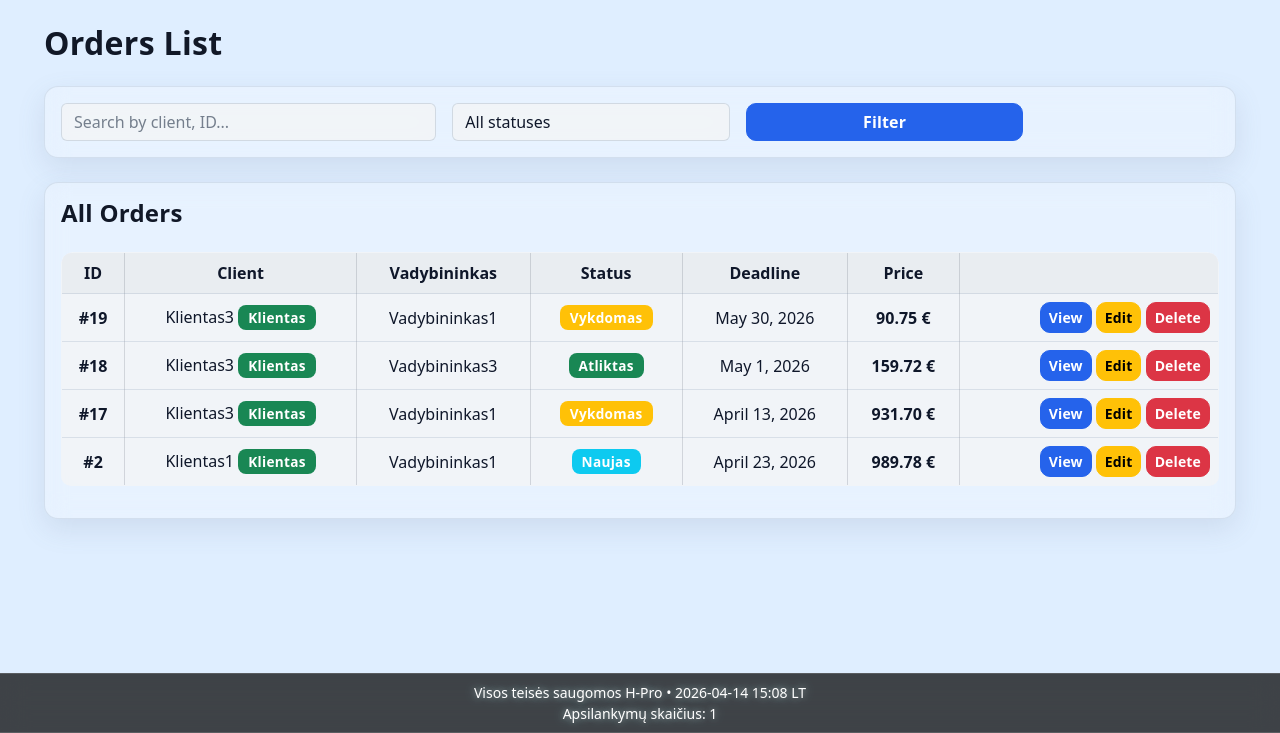
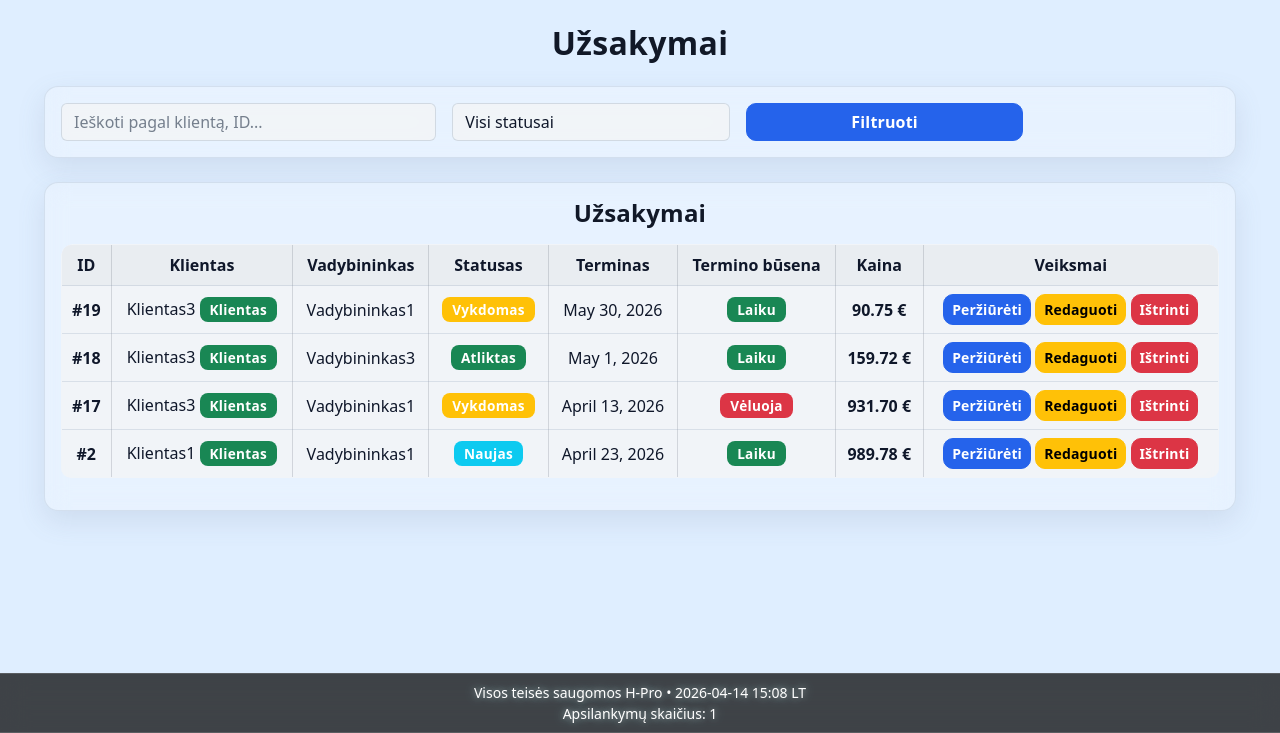
Before and after one commit to adrianaspan84/FinPro2, a Django app: page /orders/list/ in a window 1280 px wide. Shown: the part 67-800 px from the top of the page. Run offline with Django 5.2, Linux system fonts and the light colour scheme; a user stored in the database is signed in; data comes from the database, SQL or seed files in the repository; both versions use the stored data as it was after the commit.

Commit message:
update sutvarkytos klaidos

```diff
--- a/mysite/gallery/templates/gallery/gallery_list.html
+++ b/mysite/gallery/templates/gallery/gallery_list.html
@@ -45,7 +45,7 @@
     </div>
 
     {% if is_paginated %}
-    <nav class="mt-4" aria-label="Gallery pagination">
+    <nav class="mt-4 gallery-pagination" aria-label="Gallery pagination">
         <ul class="pagination justify-content-center">
             {% if page_obj.number > first_page %}
             <li class="page-item"><a class="page-link" href="?page={{ first_page }}" aria-label="First">&laquo;&laquo;</a></li>
--- a/mysite/orders/templates/orders/invoice.html
+++ b/mysite/orders/templates/orders/invoice.html
@@ -1,4 +1,5 @@
 {% load i18n %}
+{% load static %}
 {% get_current_language as CURRENT_LANGUAGE %}
 <!DOCTYPE html>
 <html lang="{{ CURRENT_LANGUAGE|default:'lt' }}">
@@ -211,7 +212,7 @@
         <table class="header-table">
             <tr>
                 <td style="width: 72px;">
-                    <img src="static/main/img/invoice-house-logo.svg" alt="H-Pro" class="logo">
+                    <img src="{% static 'main/img/h-pro-logo.svg' %}" alt="H-Pro" class="logo">
                 </td>
                 <td class="brand">
                     <h1>{{ company.name }}</h1>
--- a/mysite/orders/templates/orders/order_list.html
+++ b/mysite/orders/templates/orders/order_list.html
@@ -7,7 +7,7 @@
 {% block content %}
 <div class="container orders-wide-container mt-4">
 
-    <h2 class="fw-bold mb-4 order-list-title">{% trans "Orders List" %}</h2>
+    <h2 class="fw-bold mb-4 order-list-title text-center">{% trans "Užsakymai" %}</h2>
 
     <!-- SEARCH + FILTER BAR -->
     <div class="glass-card p-3 mb-4">
@@ -15,22 +15,22 @@
 
             <div class="col-md-4">
                 <input type="text" name="q" class="form-control"
-                       placeholder="{% trans 'Search by client, ID...' %}"
+                       placeholder="{% trans 'Ieškoti pagal klientą, ID...' %}"
                        value="{{ request.GET.q }}">
             </div>
 
             <div class="col-md-3">
                 <select name="status" class="form-select">
-                    <option value="">{% trans "All statuses" %}</option>
-                    <option value="new" {% if request.GET.status == 'new' %}selected{% endif %}>{% trans "New" %}</option>
-                    <option value="in_progress" {% if request.GET.status == 'in_progress' %}selected{% endif %}>{% trans "In Progress" %}</option>
-                    <option value="done" {% if request.GET.status == 'done' %}selected{% endif %}>{% trans "Done" %}</option>
-                    <option value="cancelled" {% if request.GET.status == 'cancelled' %}selected{% endif %}>{% trans "Cancelled" %}</option>
+                    <option value="">{% trans "Visi statusai" %}</option>
+                    <option value="new" {% if request.GET.status == 'new' %}selected{% endif %}>{% trans "Naujas" %}</option>
+                    <option value="in_progress" {% if request.GET.status == 'in_progress' %}selected{% endif %}>{% trans "Vykdomas" %}</option>
+                    <option value="done" {% if request.GET.status == 'done' %}selected{% endif %}>{% trans "Atliktas" %}</option>
+                    <option value="cancelled" {% if request.GET.status == 'cancelled' %}selected{% endif %}>{% trans "Atšauktas" %}</option>
                 </select>
             </div>
 
             <div class="col-md-3">
-                <button class="btn btn-primary w-100">{% trans "Filter" %}</button>
+                <button class="btn btn-primary w-100">{% trans "Filtruoti" %}</button>
             </div>
 
         </form>
@@ -40,28 +40,27 @@
     <div class="glass-card p-3">
 
         <div class="d-flex justify-content-between align-items-center mb-3">
-            <h4 class="fw-semibold">{% trans "All Orders" %}</h4>
+            <h4 class="fw-semibold text-center flex-grow-1 mb-0">{% trans "Užsakymai" %}</h4>
 
             {% if user.profile.role == 'client' %}
                 <a href="{% url 'create_order' %}" class="btn btn-success px-4">
-                    + {% trans "New Order" %}
+                    + {% trans "Naujas užsakymas" %}
                 </a>
             {% endif %}
         </div>
 
         <div class="table-responsive">
-            <table class="table table-hover align-middle {% if user.profile.role != 'client' %}orders-staff-table{% endif %}">
+            <table class="table table-hover align-middle orders-staff-table orders-centered-table">
                 <thead>
                     <tr>
                         <th>ID</th>
-                        <th>{% trans "Client" %}</th>
-                        {% if user.profile.role != 'client' %}
+                        <th>{% trans "Klientas" %}</th>
                         <th>{% trans "Vadybininkas" %}</th>
-                        {% endif %}
-                        <th>{% trans "Status" %}</th>
-                        <th class="num-col">{% trans "Deadline" %}</th>
-                        <th class="num-col">{% trans "Price" %}</th>
-                        <th></th>
+                        <th>{% trans "Statusas" %}</th>
+                        <th class="num-col">{% trans "Terminas" %}</th>
+                        <th>{% trans "Termino būsena" %}</th>
+                        <th class="num-col">{% trans "Kaina" %}</th>
+                        <th>{% trans "Veiksmai" %}</th>
                     </tr>
                 </thead>
                 <tbody>
@@ -76,11 +75,9 @@
                             {% role_badge order.client.profile.role %}
                         </td>
 
-                        {% if user.profile.role != 'client' %}
                         <td>
                             {{ order.manager.username|default:"-" }}
                         </td>
-                        {% endif %}
 
                         <td>
                             {% status_badge order.status %}
@@ -90,22 +87,34 @@
                             {{ order.deadline|default:"-" }}
                         </td>
 
+                        <td>
+                            {% if order.deadline %}
+                                {% if order.is_overdue %}
+                                    <span class="badge bg-danger">{% trans "Vėluoja" %}</span>
+                                {% else %}
+                                    <span class="badge bg-success">{% trans "Laiku" %}</span>
+                                {% endif %}
+                            {% else %}
+                                <span class="text-muted">-</span>
+                            {% endif %}
+                        </td>
+
                         <td class="fw-bold num-col">
                             {{ order.total_price|floatformat:2 }} €
                         </td>
 
-                        <td class="text-end">
+                        <td>
                             <a href="{% url 'order_detail' order.id %}" class="btn btn-sm btn-primary">
-                                {% trans "View" %}
+                                {% trans "Peržiūrėti" %}
                             </a>
 
                             {% if user.profile.role == 'client' %}
                                 <a href="{% url 'download_invoice' order.id %}" class="btn btn-sm btn-outline-secondary">
-                                    {% trans "Invoice PDF" %}
+                                    {% trans "Atsisiųsti sąskaitą (PDF)" %}
                                 </a>
                             {% else %}
                                 <a href="{% url 'edit_order' order.id %}" class="btn btn-sm btn-warning">
-                                    {% trans "Edit" %}
+                                    {% trans "Redaguoti" %}
                                 </a>
 
                                 <form method="post" action="{% url 'delete_order' order.id %}" class="d-inline">
@@ -114,9 +123,9 @@
                                     <button
                                         type="submit"
                                         class="btn btn-sm btn-danger"
-                                        onclick="return confirm('{% trans "Are you sure you want to delete this order?" %}');"
+                                        onclick="return confirm('{% trans "Ar tikrai norite ištrinti šį užsakymą?" %}');"
                                     >
-                                        {% trans "Delete" %}
+                                        {% trans "Ištrinti" %}
                                     </button>
                                 </form>
                             {% endif %}
@@ -125,8 +134,8 @@
                     </tr>
                     {% empty %}
                     <tr>
-                        <td colspan="{% if user.profile.role != 'client' %}7{% else %}6{% endif %}" class="text-center text-muted py-4">
-                            {% trans "No orders found." %}
+                        <td colspan="8" class="text-center text-muted py-4">
+                            {% trans "Nėra duomenų." %}
                         </td>
                     </tr>
                     {% endfor %}
--- a/mysite/static/main/css/styles.css
+++ b/mysite/static/main/css/styles.css
@@ -241,6 +241,24 @@ body {
 .orders-staff-table .btn {
     margin-left: auto;
     margin-right: auto;
+}
+
+.orders-centered-table th,
+.orders-centered-table td {
+    text-align: center;
+    vertical-align: middle;
+}
+
+.orders-centered-table .num-col {
+    text-align: center;
+}
+
+.orders-centered-table td form,
+.orders-centered-table td .btn,
+.orders-centered-table td .badge {
+    display: inline-flex;
+    justify-content: center;
+    align-items: center;
 }
 
 @media (max-width: 991.98px) {
```
Also changed, not shown: other parts of mysite/static/main/css/styles.css (+48 -0 lines), mysite/orders/templates/orders/order_detail.html (+30 -30 lines), mysite/orders/templates/orders/partials/order_table.html (+18 -12 lines), mysite/db.sqlite3, mysite/main/locale/en/LC_MESSAGES/django.po, mysite/main/locale/lt/LC_MESSAGES/django.po, mysite/main/locale/ru/LC_MESSAGES/django.po, 2 other files.
